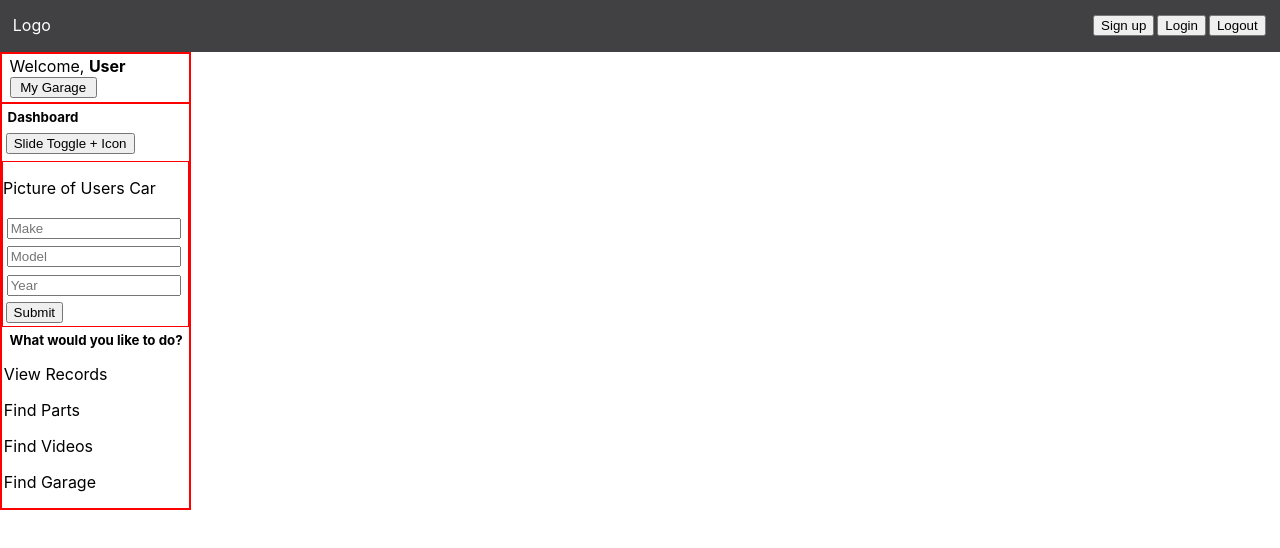
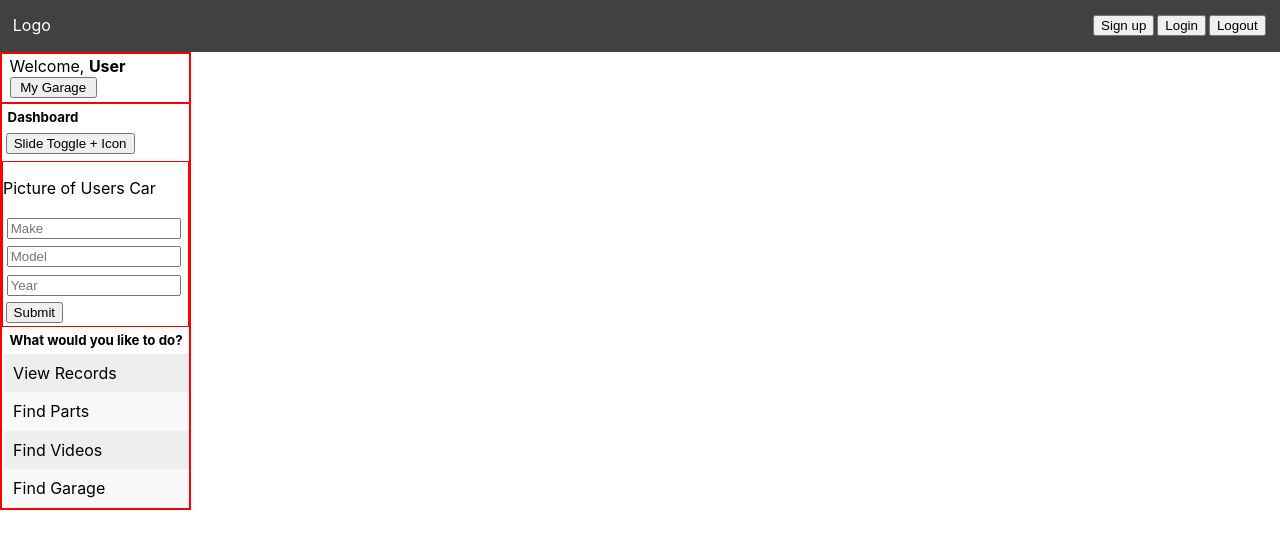
Before and after one commit to Caronise/Unlatch, a React (Create React App) app in the folder frontend/: page / in a window 1280 px wide. Shown: the top 548 px of the page. Built offline with nearby package versions, Linux system fonts and the light colour scheme.

Commit message:
Adding more stylings

```diff
--- a/frontend/src/App.css
+++ b/frontend/src/App.css
@@ -71,3 +71,23 @@ h5 {
 .repair-options {
   margin-left: 1%;
 }
+
+.odd {
+  background-color: #EEEEEE;
+  margin: 0;
+  padding: 5%;
+}
+
+.odd:hover {
+  background-color: #ddd;
+}
+
+.even {
+  background-color: #F9F9F9;
+  margin: 0;
+  padding: 5%;
+}
+
+.even:hover {
+  background-color: #ddd;
+}
--- a/frontend/src/App.js
+++ b/frontend/src/App.js
@@ -34,10 +34,10 @@ function App() {
             </div>
             <div className='repair-options'>
               <h5>What would you like to do?</h5>
-              <p>View Records</p>
-              <p>Find Parts</p>
-              <p>Find Videos</p>
-              <p>Find Garage</p>
+              <p className='odd'>View Records</p>
+              <p className='even'>Find Parts</p>
+              <p className='odd'>Find Videos</p>
+              <p className='even'>Find Garage</p>
             </div>
           </div>
 
```
